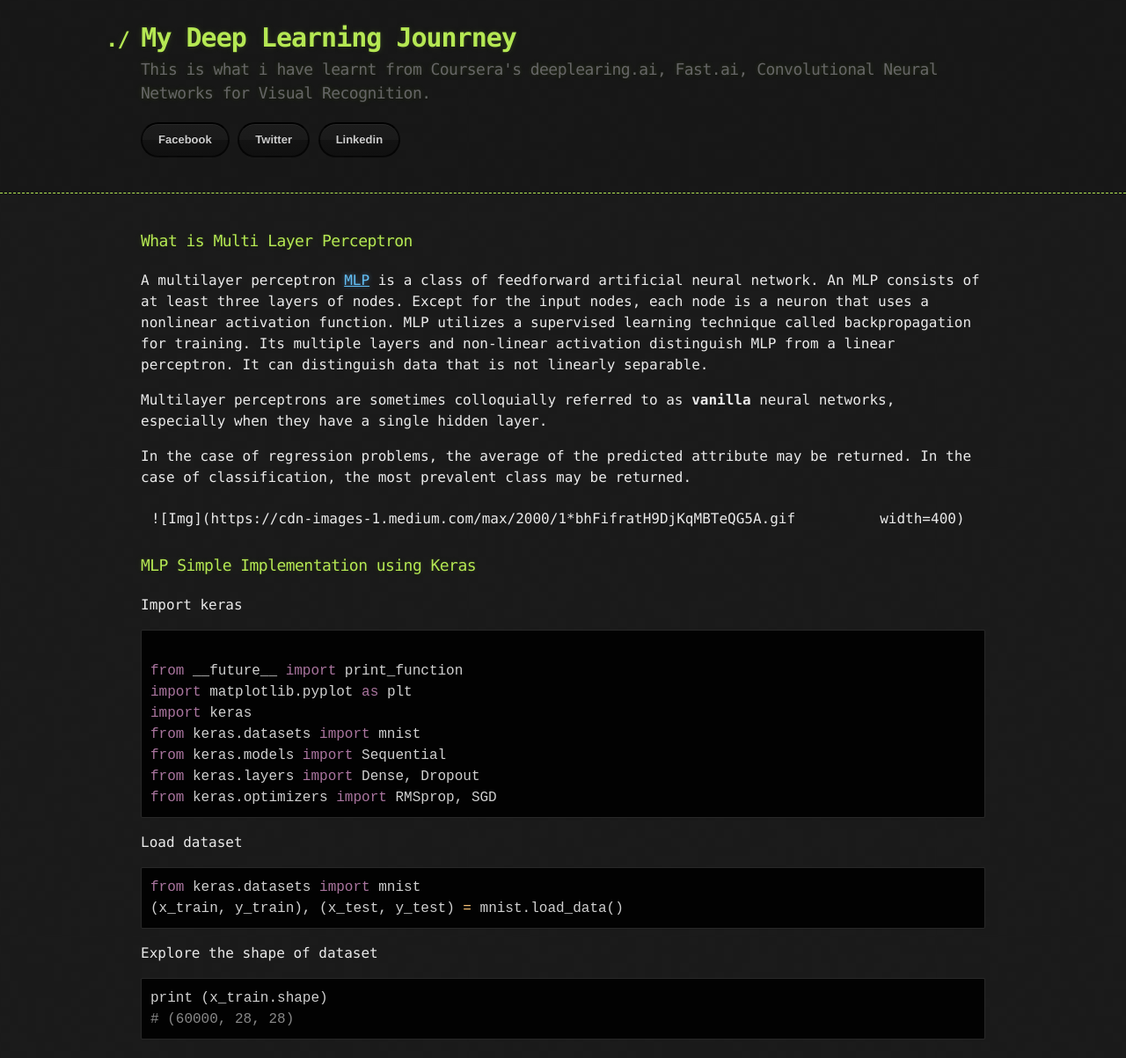
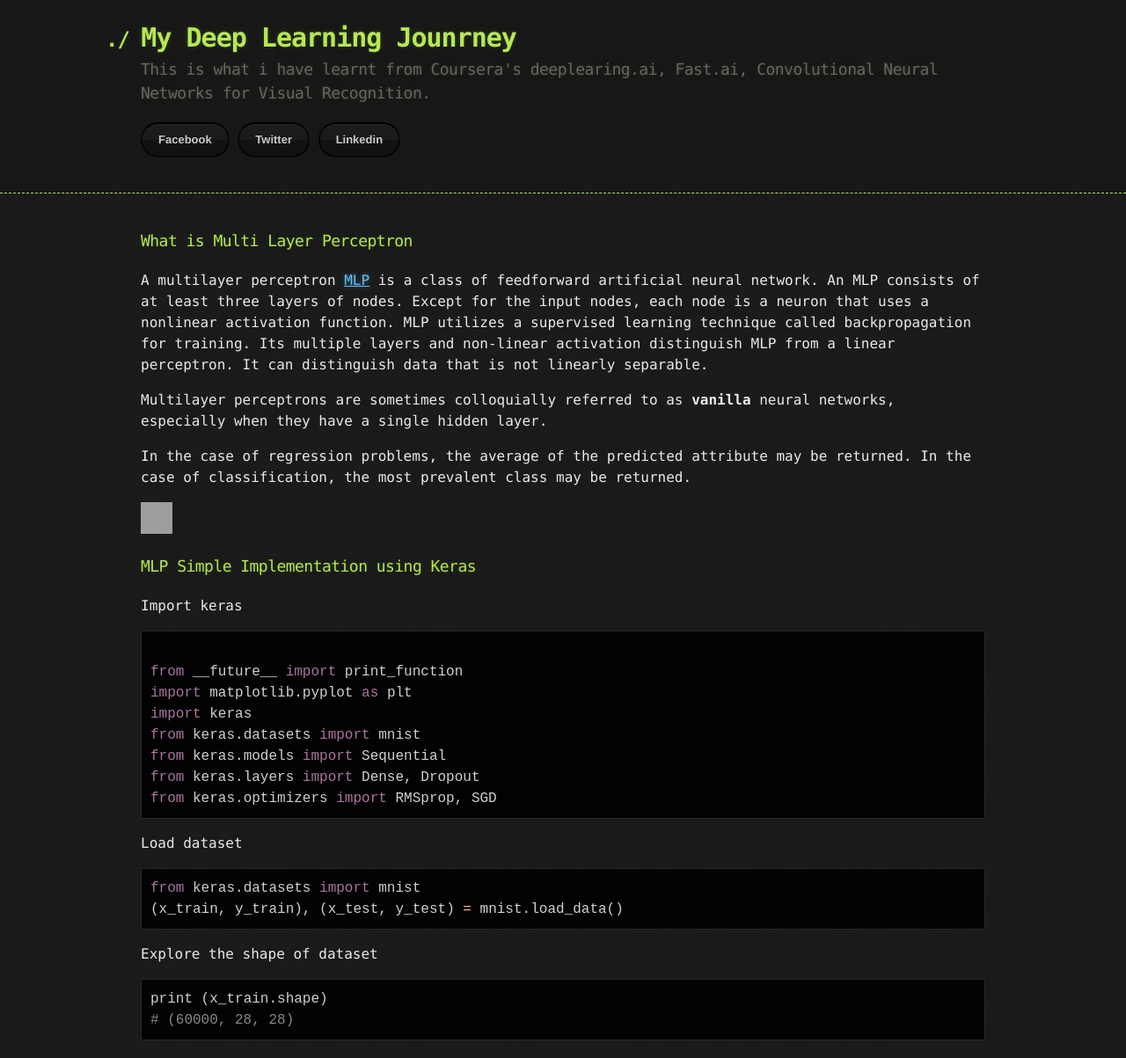
Before and after one commit to balaprasanna/balaprasanna.github.io, a Jekyll site: the page built from page/mlp_keras.md, in a window 1280 px wide. Shown: the whole page at 88% size. Built offline with Jekyll 4.4.1, drawn with Linux system fonts in a browser that asks for light colours; our own code applies the rules of GitHub Pages for plain Markdown files; grey boxes are pictures that could not be loaded.

Commit message:
Added blog 2

```diff
--- a/page/mlp_keras.md
+++ b/page/mlp_keras.md
@@ -9,7 +9,7 @@ Multilayer perceptrons are sometimes colloquially referred to as **vanilla** neu
 
 In the case of regression problems, the average of the predicted attribute may be returned. In the case of classification, the most prevalent class may be returned.
 
-![Img](https://cdn-images-1.medium.com/max/2000/1*bhFifratH9DjKqMBTeQG5A.gif | width=400)
+![Img](https://cdn-images-1.medium.com/max/2000/1*bhFifratH9DjKqMBTeQG5A.gif){:height="36px" width="36px"}
 
 ### [](#header-3)MLP Simple Implementation using Keras
 
```
